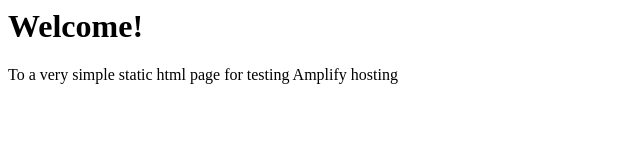
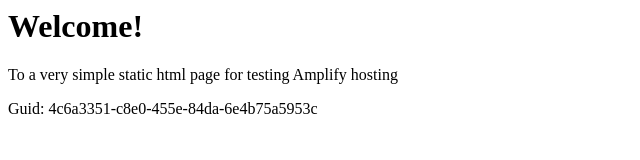
Before and after one commit to aws-aemilia-cdg/Github-PR-Commit-Integration-Test-DoNotTouch-Gith-OKSLNVO2-v1-preprod-eu-west-3, a website: page src/index.html in a window 1280 px wide. Shown: the whole page, without its empty margins (0-640 px from the left). Drawn offline with Linux system fonts and the light colour scheme.

Commit message:
commit from integ tests

```diff
--- a/src/index.html
+++ b/src/index.html
@@ -1,3 +1,5 @@
+
+
 <html lang="en">
 
 <head>
@@ -10,6 +12,6 @@
 <body>
     <h1>Welcome!</h1>
     <p>To a very simple static html page for testing Amplify hosting</p>
-</body>
+    <p>Guid: 4c6a3351-c8e0-455e-84da-6e4b75a5953c</p></body>
 
 </html>
```
